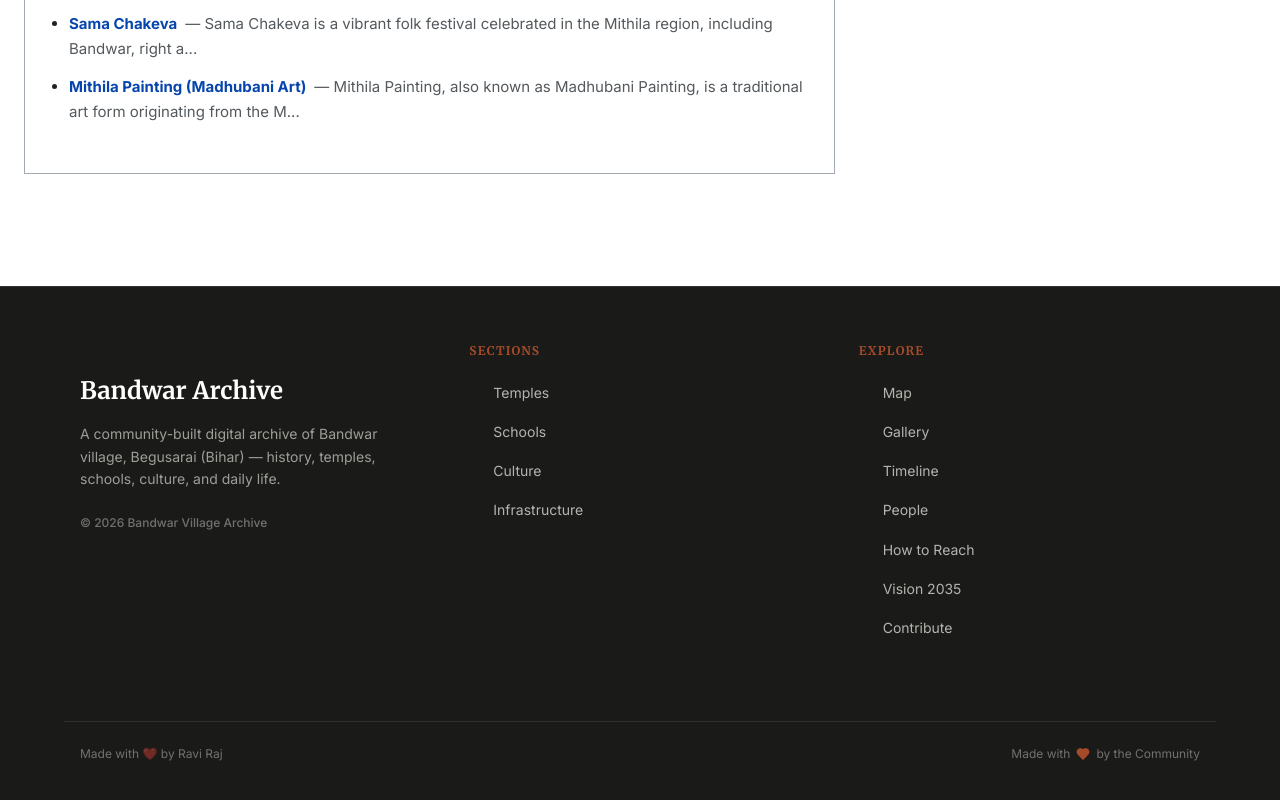
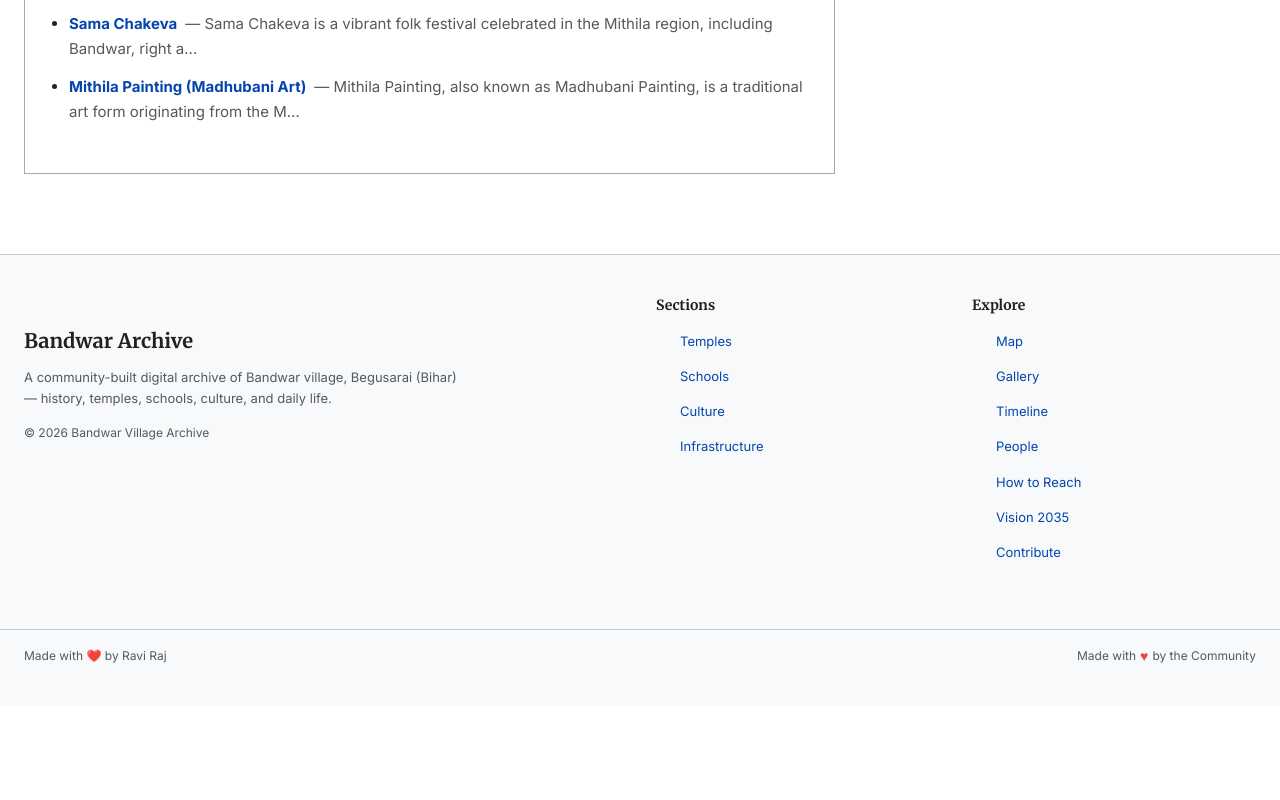
Before and after one commit to ravirajhere/Bandwar, a Next.js app: page / in a window 1280 px wide. Shown: the part 1079-1879 px from the top of the page. After the commit the page ends 1785 px from the top, so only its background shows below. Built offline with nearby package versions, Linux system fonts and the light colour scheme.

Commit message:
Update Footer.tsx

```diff
--- a/src/components/layout/Footer.tsx
+++ b/src/components/layout/Footer.tsx
@@ -1,37 +1,36 @@
 import Link from "next/link";
 import { MasterConfig } from "@/lib/schema";
-import { Heart } from "lucide-react";
 
 export function Footer({ config }: { config: MasterConfig }) {
   const currentYear = new Date().getFullYear();
 
-  // Proper Type for Footer Links (No 'any')
   type FooterLink = { label: string; href: string };
 
   return (
-    <footer className="bg-primary text-paper py-14 mt-20 border-t border-white/10">
-      <div className="max-w-6xl mx-auto px-4 grid grid-cols-1 md:grid-cols-3 gap-12">
+    // Wikipedia Style: Light grey background, thin top border
+    <footer className="bg-wiki-bg-alt border-t border-wiki-border-light mt-12 py-10">
+      <div className="max-w-[1400px] mx-auto px-4 md:px-6 grid grid-cols-1 md:grid-cols-4 gap-8">
 
-        {/* Brand & Description */}
-        <div>
-          <h3 className="font-serif text-2xl font-bold mb-4 text-white">{config.site.name}</h3>
-          <p className="text-sm text-paper/60 leading-relaxed mb-6">
+        {/* Brand & Description (Takes up 2 columns on desktop) */}
+        <div className="md:col-span-2">
+          <h3 className="font-serif text-xl font-bold mb-3 text-wiki-text">{config.site.name}</h3>
+          <p className="text-[13px] text-wiki-text-muted leading-relaxed mb-4 max-w-md">
             {config.site.description}
           </p>
-          <p className="text-xs text-paper/40 font-medium">
+          <p className="text-xs text-wiki-text-muted">
             {config.footer?.copyright?.replace("{year}", currentYear.toString()) || `© ${currentYear} ${config.site.name}`}
           </p>
         </div>
 
         {/* Quick Links (Sections) */}
         <div>
-          <h4 className="font-bold text-warn mb-5 uppercase tracking-widest text-xs">Sections</h4>
-          <ul className="space-y-3">
+          <h4 className="font-bold text-wiki-text mb-3 text-sm">Sections</h4>
+          <ul className="space-y-2">
             {config.footer?.sections?.map((link: FooterLink) => (
               <li key={link.href}>
                 <Link
                   href={link.href}
-                  className="text-sm text-paper/70 hover:text-white hover:translate-x-1 inline-block transition-transform duration-200"
+                  className="text-[13px] text-wiki-link hover:underline focus:outline-none focus:ring-1 focus:ring-wiki-link rounded-sm"
                 >
                   {link.label}
                 </Link>
@@ -42,13 +41,13 @@ export function Footer({ config }: { config: MasterConfig }) {
 
         {/* Explore Links */}
         <div>
-          <h4 className="font-bold text-warn mb-5 uppercase tracking-widest text-xs">Explore</h4>
-          <ul className="space-y-3">
+          <h4 className="font-bold text-wiki-text mb-3 text-sm">Explore</h4>
+          <ul className="space-y-2">
             {config.footer?.explore?.map((link: FooterLink) => (
               <li key={link.href}>
                 <Link
                   href={link.href}
-                  className="text-sm text-paper/70 hover:text-white hover:translate-x-1 inline-block transition-transform duration-200"
+                  className="text-[13px] text-wiki-link hover:underline focus:outline-none focus:ring-1 focus:ring-wiki-link rounded-sm"
                 >
                   {link.label}
                 </Link>
@@ -59,10 +58,10 @@ export function Footer({ config }: { config: MasterConfig }) {
       </div>
 
       {/* Credit Section */}
-      <div className="max-w-6xl mx-auto px-4 mt-14 pt-6 border-t border-paper/10 flex flex-col md:flex-row items-center justify-between gap-4 text-xs text-paper/40">
+      <div className="max-w-[1400px] mx-auto px-4 md:px-6 mt-10 pt-4 border-t border-wiki-border-light flex flex-col md:flex-row items-center justify-between gap-3 text-xs text-wiki-text-muted">
         <span>{config.footer?.credit || "Bandwar Village Archive"}</span>
-        <span className="flex items-center gap-1.5">
-          Made with <Heart size={14} className="text-warn fill-warn" /> by the Community
+        <span className="flex items-center gap-1">
+          Made with <span className="text-red-500 text-sm">♥</span> by the Community
         </span>
       </div>
     </footer>
```
